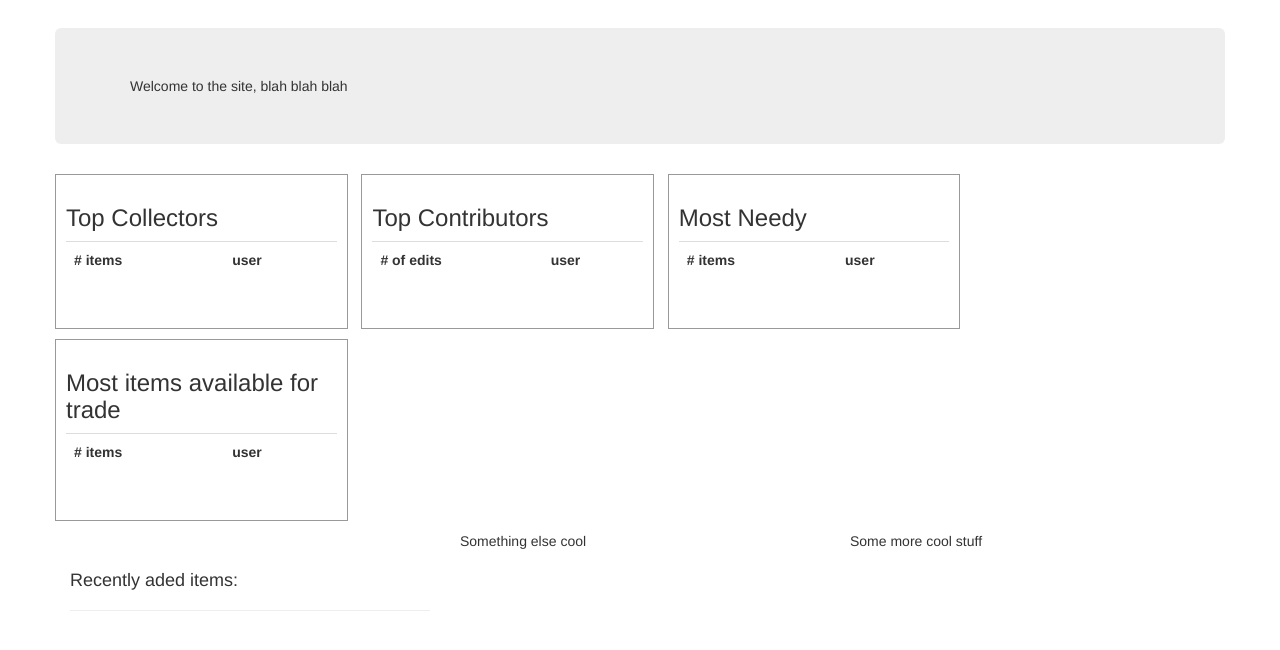
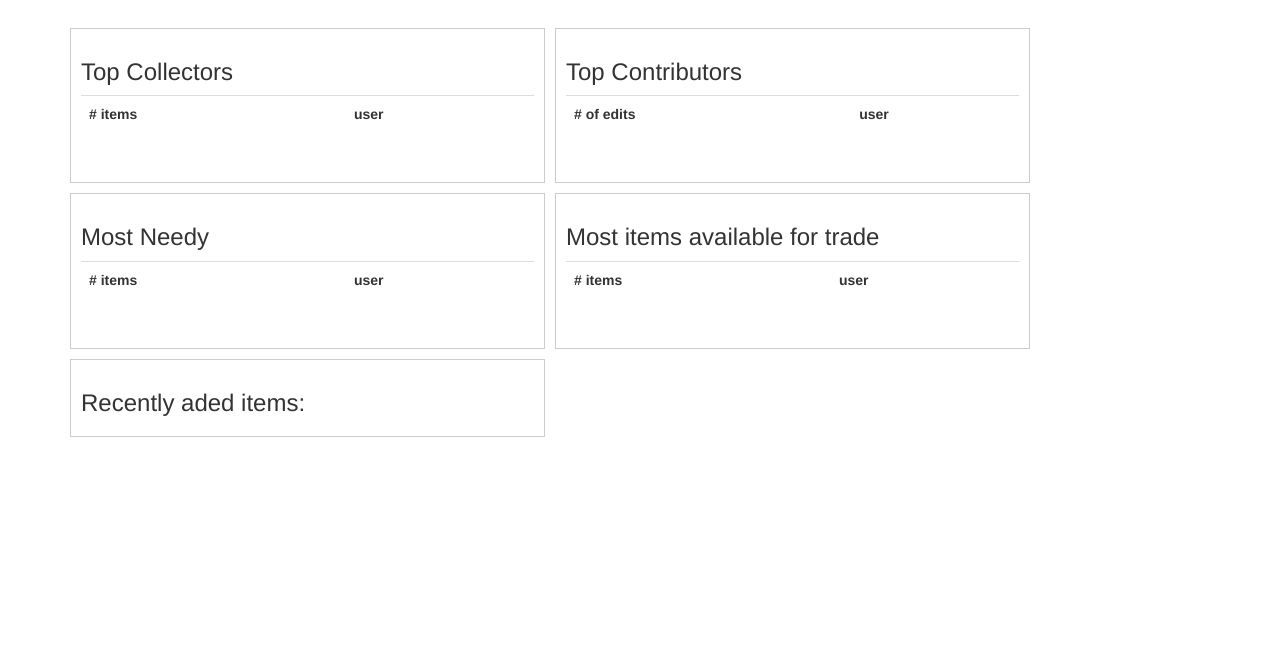
Before and after one commit to subiki/scarfage, a Flask app: page / in a window 1280 px wide. Shown: the part 52-702 px from the top of the page. Run offline with Flask 2, Linux system fonts and the light colour scheme; data comes from the database, SQL or seed files in the repository; data that the repository does not hold is empty; some libraries are stand-ins or nearby versions.

Commit message:
using bootstrap columns

```diff
--- a/scarf/static/main.css
+++ b/scarf/static/main.css
@@ -25,9 +25,8 @@ body { padding-top: 70px; }
 }
 
 .stat {
-  width: 25%;
-  display: inline-block;
   padding: 10px;
-  margin: 0px 10px 10px 0px;
-  border: 1px solid #999;
+  margin-right: 10px;
+  margin-bottom: 10px;
+  border: 1px solid #ccc;
 }
--- a/scarf/templates/index.html
+++ b/scarf/templates/index.html
@@ -2,14 +2,9 @@
 
 {% block body %}
 
-<div class="jumbotron">
+
 <div class="container">
-    Welcome to the site, blah blah blah
-    </div>
-</div>
-
-
-<div id="top-collectors" class="stat">
+  <div id="top-collectors" class="col-md-5 stat">
     <div class="page-heading"><h3> Top Collectors </h3></div>
 
     <table class="table">
@@ -26,7 +21,7 @@
     </table><br/>
   </div>
 
-<div id="top-contributors" class="stat">
+  <div id="top-contributors" class="col-md-5 stat">
     <div class="page-heading"><h3> Top Contributors </h3></div>
 
     <table class="table">
@@ -43,7 +38,7 @@
     </table><br/>
   </div>
 
-<div id="most-needy" class="stat">
+  <div id="most-needy" class="col-md-5 stat">
     <div class="page-heading"><h3> Most Needy </h3></div>
 
     <table class="table">
@@ -60,7 +55,7 @@
     </table><br/>
   </div>
 
-<div id="most-available" class="stat">
+  <div id="most-available" class="col-md-5 stat">
     <div class="page-heading"><h3> Most items available for trade </h3></div>
 
     <table class="table">
@@ -76,22 +71,16 @@
     {% endfor %}
     </table><br/>
   </div>
+</div>
+
 
 <div class="container">
-  <div class="row">
-    <div class="col-md-4">
-        <div class="page-header"><h4>Recently aded items:</h4></div>
+    <div class="col-md-5 stat">
+          <div class="page-heading"><h3>Recently aded items:</h3></div>
         {% for item in pd.items %}
         {{ item.added }} - <a href="/item/{{ item.name }}">{{ item.name }}</a><br />
         {% endfor %}
     </div>
-    <div class="col-md-4">
-    Something else cool
-    </div>
-    <div class="col-md-4">
-    Some more cool stuff
-    </div>
-  </div>
 </div>
 
 {% endblock %}
```
Lines whose indentation alone changed are shown as unchanged.
